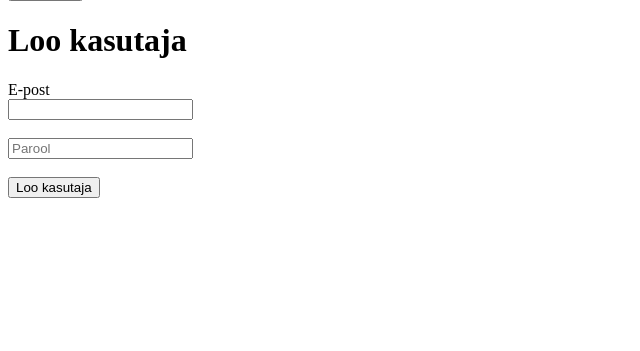
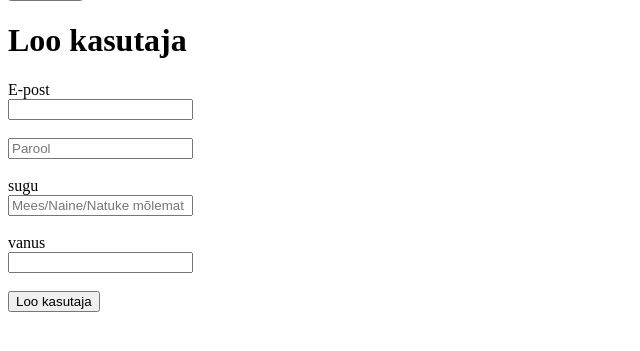
Before and after one commit to veebiprogrammeerimine-2016s/1.kodutoo-I-ruhm, a PHP site: page /login.php in a window 1280 px wide. Shown: the part 196-547 px from the top of the page, without its empty margins (0-640 px from the left). Run offline with PHP 8.4, Linux system fonts and the light colour scheme.

Commit message:
Add files via upload

```diff
--- a/login.php
+++ b/login.php
@@ -6,6 +6,7 @@
 
 	$signupEmailError = "";
 	$signupPasswordError = "";
+	$signupGenderError = "";
 
 	// kas e/post oli olemas
 	if ( isset ( $_POST["signupEmail"] ) ) {
@@ -18,7 +19,14 @@
 		}
 
 	}
+	if ( isset ( $_POST["signupGender"] ) ) {
 
+		if ( empty ( $_POST["signupGender"] ) ) {
+
+			// oli sugu, kuid see oli tühi
+			$signupGenderError = "See väli on kohustuslik!";
+		}
+	}
 	if ( isset ( $_POST["signupPassword"] ) ) {
 
 		if ( empty ( $_POST["signupPassword"] ) ) {
@@ -80,9 +88,21 @@
 
 			<br><br>
 
+				<label>sugu</label><br>
+				<input name="signupGender" type="gender" placeholder="Mees/Naine/Natuke mõlemat"> <?php echo $signupGenderError; ?>
+
+			<br><br>
+
+				<label>vanus</label><br>
+				<input name="signupAge" type="age"> <?php echo $signupPasswordError; ?>
+
+			<br><br>
+
 			<input type="submit" value="Loo kasutaja">
 
 		</form>
 
+
+
 	</body>
 </html>
```
